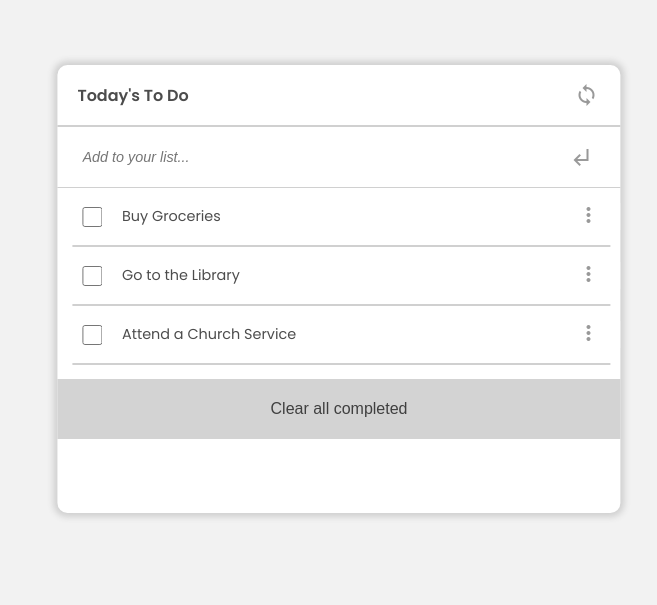
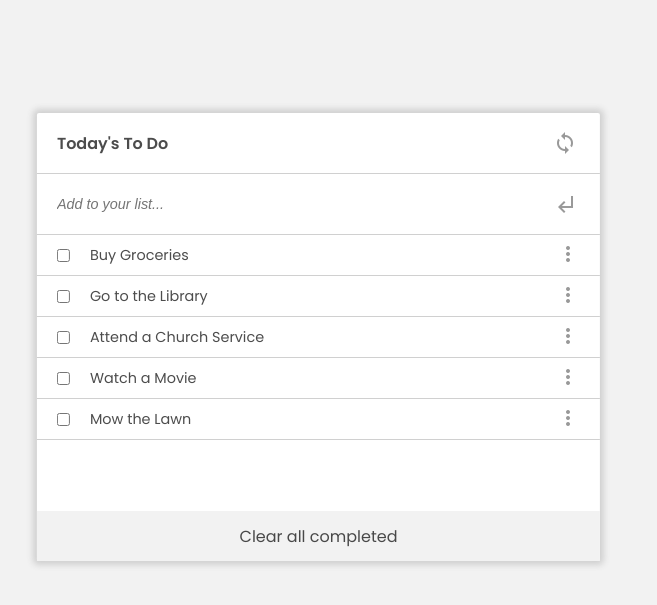
Before and after one commit to kennedyowusu/to-do-application, a website built with webpack: page src/index.html in a window 1280 px wide. Shown: the part 111-716 px from the top of the page, without its empty margins (301-958 px from the left). Built offline with nearby package versions, Linux system fonts and the light colour scheme.

Commit message:
improve the design

```diff
--- a/src/index.html
+++ b/src/index.html
@@ -10,7 +10,7 @@
 </head>
 
 <body>
- <main class="main-container">
+ <!-- <main class="main-container">
 
   <div class="top-section">
    <h2 class="todo-title">Today's To Do</h2>
@@ -35,7 +35,50 @@
   <div class="bottom-section">
    <button type="submit" class="clear-completed">Clear all completed</button>
   </div>
+ </main> -->
+
+
+ <!-- Card with a footer  -->
+ <main>
+  <div class="card">
+   <div class="card-body">
+
+    <div class="top-section">
+     <h5 class="card-title">Today's To Do</h5>
+     <button type="submit" class="todo-button">
+      <i class="material-icons">sync</i>
+     </button>
+    </div>
+
+    <form class="todo-form">
+     <input type="text" name="todo" placeholder="Add to your list...">
+     <button type="submit" class="subdirectory-arrow-left">
+      <span class="material-icons">
+       subdirectory_arrow_left
+      </span>
+     </button>
+    </form>
+
+    <ul class="todo-container">
+
+     <!-- <li class="each-todo-item">
+      <input type="checkbox" name="todo-item" class="todo-item" id="todoCheckbox">
+      <label for="todo-item" class="todo-description">Item 1</label>
+      <button type="submit" class="more_vert">
+       <i class="material-icons">more_vert</i>
+      </button>
+     </li>
+      -->
+
+   </div>
+
+   <div class="card-footer text-muted">
+    Clear all completed
+   </div>
+
+  </div>
  </main>
+
 </body>
 
 </html>
--- a/src/index.js
+++ b/src/index.js
@@ -18,30 +18,37 @@ const uiData = [
   {
     description: 'Attend a Church Service',
     completed: true,
+    index: 3,
+  },
+
+  {
+    description: 'Watch a Movie',
+    completed: true,
     index: 4,
   },
+
+  {
+    description: 'Mow the Lawn',
+    completed: true,
+    index: 5,
+  },
+
 ];
 
 const renderUIData = uiData.forEach((item) => {
   const { description, completed, index } = item;
 
   const dataPlaceHolder = `
-    <li class="todo-item" id=${index} item=${completed} >
-      <div class="box-list-more">
-        <input type="checkbox" name="todo" class="todo-checkbox" id="todoCheckbox">
-        <p class="todo-description">${description}</p>
-        <button class="more_vert">
-        <span class="material-icons">
-        more_vert
-        </span>
+  <li class="each-todo-item" id=${index} item=${completed}>
+      <input type="checkbox" name="todo-item" id="todo-item">
+      <label for="todo-item" class="todo-description">${description}</label>
+      <button type="submit" class="more_vert">
+      <i class="material-icons">more_vert</i>
       </button>
+    </li>
+  `;
 
-    </div>
-
-  </li>
-  <hr class="divider" />
-  `;
-  document.querySelector('.todo-list').innerHTML += dataPlaceHolder;
+  document.querySelector('.todo-container').innerHTML += dataPlaceHolder;
 });
 
 window.onload = renderUIData;
--- a/src/style.css
+++ b/src/style.css
@@ -71,7 +71,7 @@ h3 {
   font-size: 2rem;
 }
 
-.main-container {
+/* .main-container {
   width: 44vw;
   height: 56vh;
   position: absolute;
@@ -237,4 +237,145 @@ input[type="text"]:focus {
   align-items: center;
   font-size: 2rem;
   color: rgb(0, 0, 0, 0.7);
+} */
+
+.card {
+  transform: translate(60%, 50%);
+  background: #fff;
+  border-radius: 2px;
+  box-shadow: 0 0 6px 4px #d0d0d0;
+  display: flex;
+  flex-direction: column;
+  width: 44vw;
+  height: 56vh;
+  left: 50%;
+  top: 50%;
 }
+
+.card-body {
+  width: 50%;
+  height: 100%;
+  display: flex;
+  flex-direction: column;
+}
+
+.top-section {
+  width: 44vw;
+  height: 10%;
+  display: flex;
+  justify-content: space-between;
+  align-items: center;
+  padding: 30px 20px;
+  border-bottom: 1px solid #d0d0d0;
+}
+
+.card-title {
+  height: 10%;
+  display: flex;
+  justify-content: flex-start;
+  align-items: center;
+  font-size: 2rem;
+  font-weight: 600;
+  color: rgb(0, 0, 0, 0.7);
+}
+
+.todo-button {
+  width: 30px;
+  height: 30px;
+  border-radius: 50%;
+  background: #fff;
+  color: rgb(0, 0, 0, 0.4);
+  font-size: 1.5rem;
+  display: flex;
+  justify-content: center;
+  align-items: center;
+  cursor: pointer;
+}
+
+.todo-form {
+  width: 44vw;
+  height: 10%;
+  display: flex;
+  justify-content: space-between;
+  align-items: center;
+  padding: 30px 20px;
+  border-bottom: 1px solid #d0d0d0;
+}
+
+input[type="text"] {
+  color: #000;
+  font-style: italic;
+  font-size: 1.8rem;
+  border: none;
+  outline: none;
+  width: 80%;
+}
+
+input[type="text"]:focus {
+  border: none;
+  outline: none;
+}
+
+.subdirectory-arrow-left {
+  width: 30px;
+  height: 30px;
+  border-radius: 50%;
+  background: #fff;
+  color: rgb(0, 0, 0, 0.4);
+  font-size: 1.5rem;
+  display: flex;
+  justify-content: center;
+  align-items: center;
+  cursor: pointer;
+}
+
+.each-todo-item {
+  width: 44vw;
+  height: 12%;
+  display: flex;
+  justify-content: space-between;
+  align-items: center;
+  padding-left: 20px;
+  padding-bottom: 20px;
+  padding-top: 20px;
+  border-bottom: 1px solid #d0d0d0;
+}
+
+.todo-description {
+  width: 90%;
+  height: 100%;
+  display: flex;
+  align-items: center;
+  font-size: 1.8rem;
+  color: rgb(0, 0, 0, 0.7);
+  padding-left: 20px;
+}
+
+.more_vert {
+  background: #fff;
+  color: rgb(0, 0, 0, 0.4);
+  font-size: 1.5rem;
+  margin-right: 20px;
+}
+
+.btn {
+  width: 100%;
+  height: 20%;
+  display: flex;
+  justify-content: center;
+  align-items: center;
+  font-size: 2rem;
+  color: rgb(0, 0, 0, 0.7);
+}
+
+.card-footer {
+  width: 100%;
+  height: 20%;
+  margin-top: -50px;
+  display: flex;
+  justify-content: center;
+  align-items: center;
+  font-size: 2rem;
+  color: rgb(0, 0, 0, 0.7);
+  background: #f2f2f2;
+}
```
